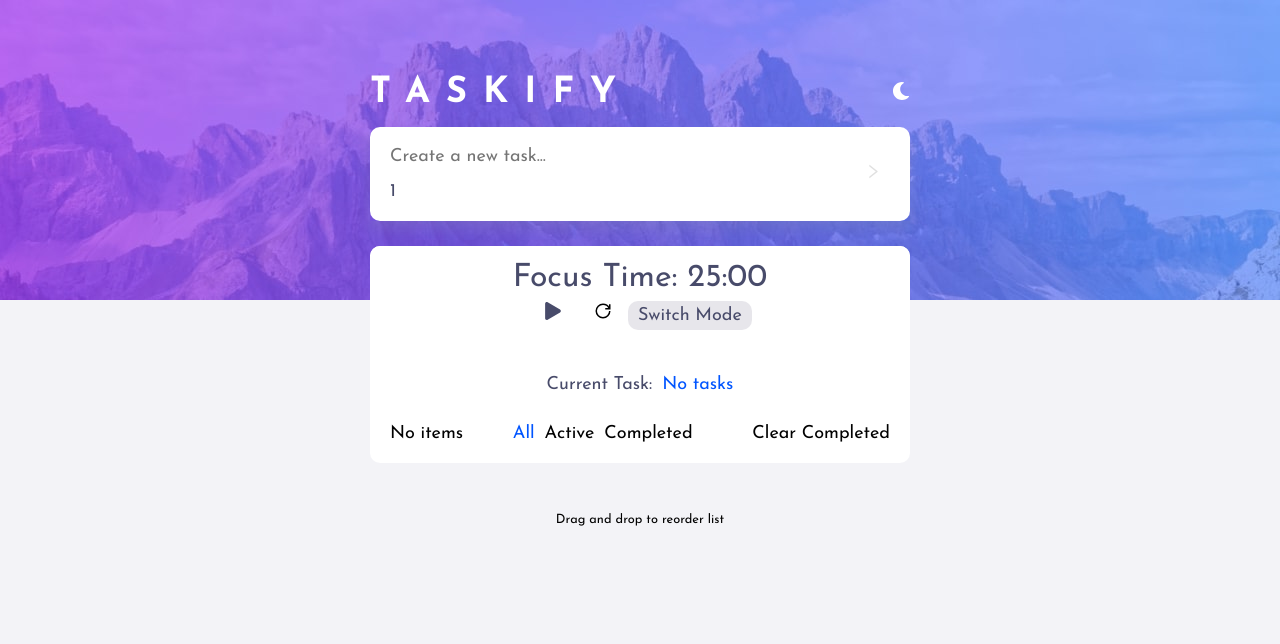
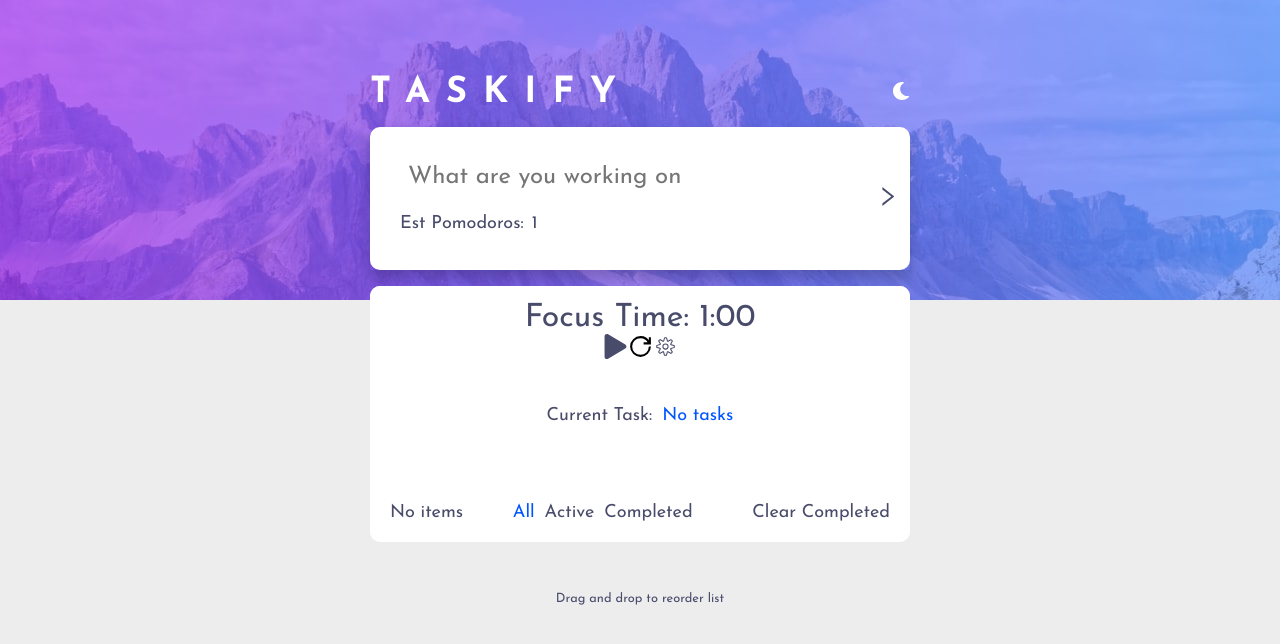
Before and after one commit to PrashanthBalakrishnan/toDoApp-frontendmentor, a React (Vite) app: page / in a window 1280 px wide. Shown: the top 644 px of the page. Built offline with nearby package versions, Linux system fonts and the light colour scheme.

Commit message:
moved the useReducer up a level

```diff
--- a/src/components/pomodoro/Pomodoro.tsx
+++ b/src/components/pomodoro/Pomodoro.tsx
@@ -1,31 +1,54 @@
-import { useReducer, useEffect } from "react";
-import { initialState, pomodoroReducer } from "./components/pomodoroReducer";
-import { TIMER_ACTIONS } from "../../../src/utils/types";
+import { useEffect } from "react";
+
+import { Action, TIMER_ACTIONS, TodoType } from "../../../src/utils/types";
 import "./pomodoro.scss";
-import { TodoType } from "../../utils/types";
 
-// import { CiSettings } from "react-icons/ci";
+import { CiSettings } from "react-icons/ci";
 import { FaPlay, FaPause } from "react-icons/fa";
 import { GrPowerReset } from "react-icons/gr";
+import { initialState } from "../pomodoroReducer/pomodoroReducer";
 
 interface PomodoroProps {
+  setTodos: React.Dispatch<React.SetStateAction<TodoType[]>>;
   currentTask: TodoType;
+  setCurrentTask: React.Dispatch<React.SetStateAction<TodoType>>;
+  state: typeof initialState;
+  dispatch: React.Dispatch<Action>;
 }
-const Pomodoro = ({ currentTask }: PomodoroProps) => {
-  const [state, dispatch] = useReducer(pomodoroReducer, initialState);
+
+const Pomodoro = ({
+  setTodos,
+  currentTask,
+  state,
+  dispatch,
+}: PomodoroProps) => {
   useEffect(() => {
     let interval: number | undefined;
+
+    function increasePomodoroCount(id: string) {
+      setTodos((currentTodos) => {
+        return currentTodos.map((todo) => {
+          if (todo.id === id) {
+            return { ...todo, pomodoroCount: todo.pomodoroCount + 1 };
+          }
+          return todo;
+        });
+      });
+    }
 
     if (state.isActive) {
       interval = setInterval(() => {
         dispatch({ type: TIMER_ACTIONS.TICK });
-      }, 1000);
+      }, 1);
     } else {
       clearInterval(interval);
+      if (state.isBreak) {
+        increasePomodoroCount(currentTask.id);
+      }
     }
-    currentTask.pomodoroCount++;
+
     return () => clearInterval(interval);
-  }, [state.isActive, currentTask]);
+  }, [state.isActive, state.isBreak, setTodos, currentTask.id, dispatch]);
 
   const startTimer = () => {
     dispatch({ type: TIMER_ACTIONS.START });
@@ -42,7 +65,6 @@ const Pomodoro = ({ currentTask }: PomodoroProps) => {
   const switchMode = () => {
     dispatch({ type: TIMER_ACTIONS.SWITCH_MODE });
   };
-  console.log("current Task" + currentTask.id);
 
   return (
     <div className="pomodoro">
@@ -52,36 +74,34 @@ const Pomodoro = ({ currentTask }: PomodoroProps) => {
           {state.seconds < 10 ? `0${state.seconds}` : state.seconds}
         </p>
       </div>
-      <div>
+      <div className="pomodoro__buttons">
         {state.isActive ? (
           <button
-            className="pomodoro__pauce pomBtn"
             onClick={pauseTimer}
             disabled={!state.isActive}
             aria-label="stop"
           >
-            <FaPause />
+            <FaPause className="icon" />
           </button>
         ) : (
           <button
-            className="pomodoro__start pomBtn"
+            className="pomodoro__start "
             onClick={startTimer}
             disabled={state.isActive}
             aria-label="start"
           >
-            <FaPlay />
+            <FaPlay className="icon" />
           </button>
         )}
         <button
-          className="pomodoro__reset pomBtn"
           onClick={resetTimer}
           disabled={state.isActive}
           aria-label="reset"
         >
-          <GrPowerReset />
+          <GrPowerReset className="icon" />
         </button>
-        <button className="pomodoro__btnMode" onClick={switchMode}>
-          Switch Mode
+        <button>
+          <CiSettings className="icon" />
         </button>
       </div>
     </div>
--- a/src/components/pomodoro/pomodoro.scss
+++ b/src/components/pomodoro/pomodoro.scss
@@ -9,26 +9,9 @@
     font-size: 2rem;
   }
 
-  &__btnMode {
-    background: var(--border-color);
-    padding: 5px 10px;
-    border-radius: 10px;
-    cursor: pointer;
-    &:hover {
-      background-color: var(--primary-color);
-      color: var(--border-color);
-    }
+  .buttons {
+    width: 100%;
+    display: flex;
+    justify-content: space-around;
   }
 }
-
-.pomBtn {
-  padding: 0.5rem 1rem;
-  cursor: pointer;
-  &:hover {
-    color: var(--primary-color);
-  }
-  &:disabled {
-    cursor: not-allowed;
-    opacity: 0.3;
-  }
-}
--- a/src/components/todoFilter/todoFilter.scss
+++ b/src/components/todoFilter/todoFilter.scss
@@ -2,6 +2,7 @@
   margin-right: 10px;
   cursor: pointer;
   text-transform: capitalize;
+  color: var(--text-color);
   &:hover {
     color: var(--primary-color);
   }
--- a/src/components/todoForm/TodoForm.tsx
+++ b/src/components/todoForm/TodoForm.tsx
@@ -34,23 +34,28 @@ const TodoForm: React.FC<TodoFormProps> = ({ setTodos }) => {
     <form onSubmit={handleSubmit} className="form">
       <div className="form__container">
         <div className="form__inputItems">
+          <div>
+            <label className="sr-only">Task:</label>
             <input
-            className="form__input"
+              className="form__inputTask"
               type="text"
-            placeholder="Create a new task..."
+              placeholder="What are you working on"
               value={newItem}
               onChange={(e) => setNewItem(e.target.value)}
             />
+          </div>
+          <div className="form__inputPomContainer">
+            <label>Est Pomodoros:</label>
             <input
-            className="form__input"
+              className="form__inputPom"
               type="number"
-            placeholder="Est Pomodoros"
-            min={0}
+              min={1}
               max={24}
               value={pomodoro}
               onChange={(e) => setPomodoro(e.target.valueAsNumber)}
               required
             />
+          </div>
         </div>
         <button
           className="form__button"
@@ -59,7 +64,7 @@ const TodoForm: React.FC<TodoFormProps> = ({ setTodos }) => {
           data-testid="submit-button"
           disabled={!newItem.trim()}
         >
-          <AiOutlineRight />
+          <AiOutlineRight className="icon" />
         </button>
       </div>
     </form>
--- a/src/components/todoForm/todoForm.scss
+++ b/src/components/todoForm/todoForm.scss
@@ -1,37 +1,42 @@
 .form {
   box-shadow: var(--boxshadow);
   &__container {
-    position: relative;
+    display: flex;
+    justify-content: space-between;
+
+    background-color: var(--app-Background-color);
+    border-radius: 10px;
+    padding: 10px;
   }
 
   &__inputItems {
-    display: grid;
-    gap: 1rem;
     color: var(--text-color);
     padding: 20px;
-    background-color: var(--app-Background-color);
-    border-radius: 10px;
+    width: 100%;
+    display: flex;
+    flex-direction: column;
   }
 
-  &__button {
-    position: absolute;
-    z-index: 99;
-    top: 50%;
-    height: 25px;
-    width: 25px;
-    transform: translateY(-50%);
-    right: 25px;
-    transition: all 0.3s ease-in-out;
+  &__inputTask {
+    width: 100%;
+    border: none;
+    background-color: var(--app-Background-color);
     color: var(--text-color);
-    cursor: pointer;
-    &:is(:hover, :focus, :active) {
-      color: var(--primary-color);
-      scale: 1.2;
-    }
+    font-size: 1.5rem;
+    font-weight: 500;
+    padding: 0.5rem;
+  }
 
-    &:disabled {
-      color: var(--disable-color);
-      cursor: not-allowed;
-    }
+  &__inputPomContainer {
+    margin-top: 10px;
+  }
+
+  &__inputPom {
+    border: none;
+    background-color: var(--app-Background-color);
+    color: var(--text-color);
+    font-size: 1.1rem;
+    font-weight: 500;
+    padding: 0.5rem;
   }
 }
--- a/src/components/todoItem/todoItem.scss
+++ b/src/components/todoItem/todoItem.scss
@@ -19,6 +19,10 @@
   &__label {
     word-wrap: break-word;
     width: 90%;
+    cursor: pointer;
+    &:hover {
+      color: var(--primary-color);
+    }
   }
 
   &__actionContainer {
@@ -52,11 +56,3 @@
   text-decoration: line-through;
   opacity: 0.5;
 }
-
-.icon {
-  width: 25px;
-  height: 25px;
-  &:hover {
-    color: var(--primary-color);
-  }
-}
--- a/src/components/todoList/TodoList.tsx
+++ b/src/components/todoList/TodoList.tsx
@@ -1,10 +1,15 @@
-import { useEffect, useState } from "react";
+import { useEffect, useReducer, useState } from "react";
 import { TodoType } from "../../utils/types";
 import TodoFilter from "../todoFilter/TodoFilter";
 import TodoItem from "../todoItem/TodoItem";
 import "./todoList.scss";
 import { Draggable, Droppable } from "react-beautiful-dnd";
 import Pomodoro from "../pomodoro/Pomodoro";
+
+import {
+  initialState,
+  pomodoroReducer,
+} from "../pomodoroReducer/pomodoroReducer";
 
 interface TodoListProps {
   todos: TodoType[];
@@ -22,6 +27,8 @@ const TodoList: React.FC<TodoListProps> = ({ setTodos, todos }) => {
   const [currentTask, setCurrentTask] = useState<TodoType>(
     todos[0] || defaultValue
   );
+
+  const [state, dispatch] = useReducer(pomodoroReducer, initialState);
 
   const [filter, setFilter] = useState("all");
   function handleClearCompleted() {
@@ -46,7 +53,13 @@ const TodoList: React.FC<TodoListProps> = ({ setTodos, todos }) => {
   }, [todos, currentTask]);
   return (
     <div className="list">
-      <Pomodoro currentTask={currentTask} />
+      <Pomodoro
+        currentTask={currentTask}
+        setCurrentTask={setCurrentTask}
+        setTodos={setTodos}
+        state={state}
+        dispatch={dispatch}
+      />
 
       <div className="list__currentTask">
         Current Task:
@@ -71,6 +84,7 @@ const TodoList: React.FC<TodoListProps> = ({ setTodos, todos }) => {
                         setTodos={setTodos}
                         todos={todos}
                         setCurrentTask={setCurrentTask}
+                        dispatch={dispatch}
                       />
                     </div>
                   )}
--- a/src/components/todoList/todoList.scss
+++ b/src/components/todoList/todoList.scss
@@ -1,6 +1,6 @@
 .list {
   background-color: var(--app-Background-color);
-  margin-top: 25px;
+  margin-top: 1rem;
   border-radius: 10px;
 
   &__currentTask {
@@ -27,7 +27,8 @@
     justify-content: space-between;
     align-items: center;
     padding: 20px 20px;
-    color: var(--text-color2);
+    color: var(--text-color);
+    margin-top: 3rem;
     @media (max-width: 768px) {
       display: flex;
       flex-direction: column;
--- a/src/index.scss
+++ b/src/index.scss
@@ -35,12 +35,12 @@ li {
   --check-bgcolor: linear-gradient hsl(192, 100%, 67%) to hsl(280, 87%, 65%);
   --disable-color: hsla(0, 0%, 0%, 0.12);
 
-  --background-color: hsl(240, 22%, 96%);
+  --background-color: hsl(240, 3%, 93%);
   --app-Background-color: hsl(0, 0%, 100%);
   --completed-text-color: hsl(0, 0%, 6%);
   --text-color: hsl(235, 19%, 35%);
   --hover-color: hsl(235, 21%, 11%);
-  --boxshadow: rgba(149, 157, 165, 0.2) 0px 8px 14px;
+  --boxshadow: rgba(3, 3, 3, 0.2) 0px 8px 14px;
   --border-color: hsl(252, 11%, 91%);
 }
 
@@ -64,6 +64,20 @@ body {
 main {
   max-width: 540px;
   width: 100%;
+}
+
+button {
+  cursor: pointer;
+}
+
+.icon {
+  width: 25px;
+  height: 25px;
+  color: var(--text-color);
+
+  &:hover {
+    color: var(--primary-color);
+  }
 }
 
 .sr-only {
@@ -116,12 +130,15 @@ main {
   }
   &__themebtn {
     cursor: pointer;
+    &:hover {
+      color: var(--primary-color);
+    }
   }
 
   &__dragmessage {
     margin-top: 50px;
     text-align: center;
-    color: var(--text-color2);
+    color: var(--text-color);
     font-size: 0.8rem;
   }
 }
--- a/src/utils/types.ts
+++ b/src/utils/types.ts
@@ -20,7 +20,6 @@ export interface PomodoroState {
   seconds: number;
   isActive: boolean;
   isBreak: boolean;
-  pomodoro: number;
 }
 
 // Define action types
```
Also changed, not shown: src/components/pomodoroReducer/pomodoroReducer.tsx (renamed from src/components/pomodoro/components/pomodoroReducer.tsx, +4 -6 lines), src/components/todoItem/TodoItem.tsx (+20 -15 lines). Lines whose indentation alone changed are shown as unchanged.
